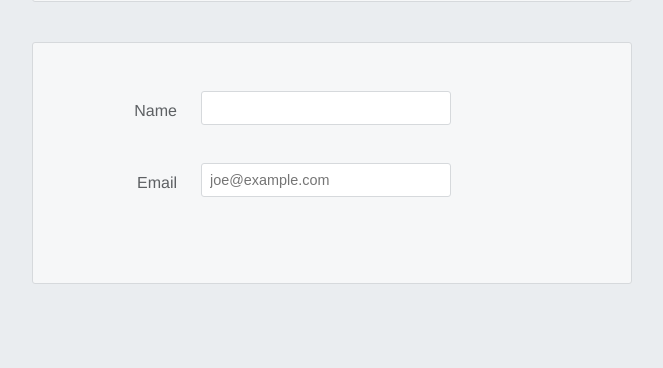
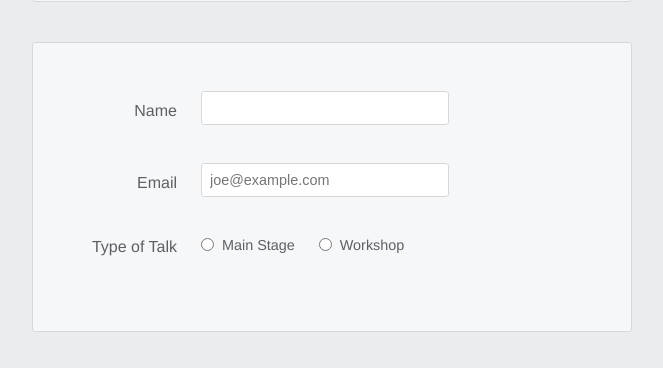
Before and after one commit to pyctal/speaker-submission-form, a plain HTML site: page index.html in a window 1280 px wide. Shown: the part 232-600 px from the top of the page, without its empty margins (308-971 px from the left). Drawn offline with Linux system fonts and the light colour scheme.

Commit message:
Add talk type fieldset with float-based layout styling
Introduce the "Type of Talk" section using a fieldset and radio buttons
to capture session formats. Implement a float-based layout strategy for
this row to handle the specific alignment needs of radio inputs versus
labels. Update responsive rules to align the legend with existing text
labels and convert fixed dimensions to rem units for accessibility.

```diff
--- a/index.html
+++ b/index.html
@@ -28,6 +28,24 @@
           placeholder="joe@example.com"
         />
       </div>
+
+      <fieldset class="legacy-form-row">
+        <legend>Type of Talk</legend>
+        <input
+          type="radio"
+          id="talk-type-1"
+          name="talk-type"
+          value="main-stage"
+        />
+        <label for="talk-type-1" class="radio-label">Main Stage</label>
+        <input
+          type="radio"
+          id="talk-type-2"
+          name="talk-type"
+          value="workshop"
+        />
+        <label for="talk-type-2" class="radio-label">Workshop</label>
+      </fieldset>
     </form>
   </body>
 </html>
--- a/style.css
+++ b/style.css
@@ -78,10 +78,34 @@ h1 {
   box-shadow: none;
 }
 
+.legacy-form-row {
+  border: none;
+  margin-bottom: 2.5rem;
+}
+
+.legacy-form-row legend {
+  margin-bottom: 1rem;
+}
+
+.legacy-form-row .radio-label {
+  display: block;
+  font-size: 0.9rem;
+  padding: 0 1.5rem 0 0.5rem;
+}
+
+.legacy-form-row input[type="radio"] {
+  margin-top: 0.2rem;
+}
+
+.legacy-form-row .radio-label,
+.legacy-form-row input[type="radio"] {
+  float: left;
+}
+
 @media only screen and (min-width: 700px) {
   .speaker-form-header,
   .speaker-form {
-    width: 600px;
+    width: 37.5rem;
   }
 
   .form-row {
@@ -95,15 +119,27 @@ h1 {
   .form-row input[type="email"],
   .form-row select,
   .form-row textarea {
-    width: 250px;
+    width: 15.5rem;
     height: initial;
   }
 
   .form-row label {
     text-align: right;
 
-    width: 120px;
+    width: 7.5rem;
     padding-right: 1.5rem;
     margin-top: 0.5rem;
   }
+
+  .legacy-form-row {
+    margin-bottom: 0.5rem;
+  }
+
+  .legacy-form-row legend {
+    text-align: right;
+
+    width: 7.5rem;
+    padding-right: 1.5rem;
+    float: left;
+  }
 }
```
